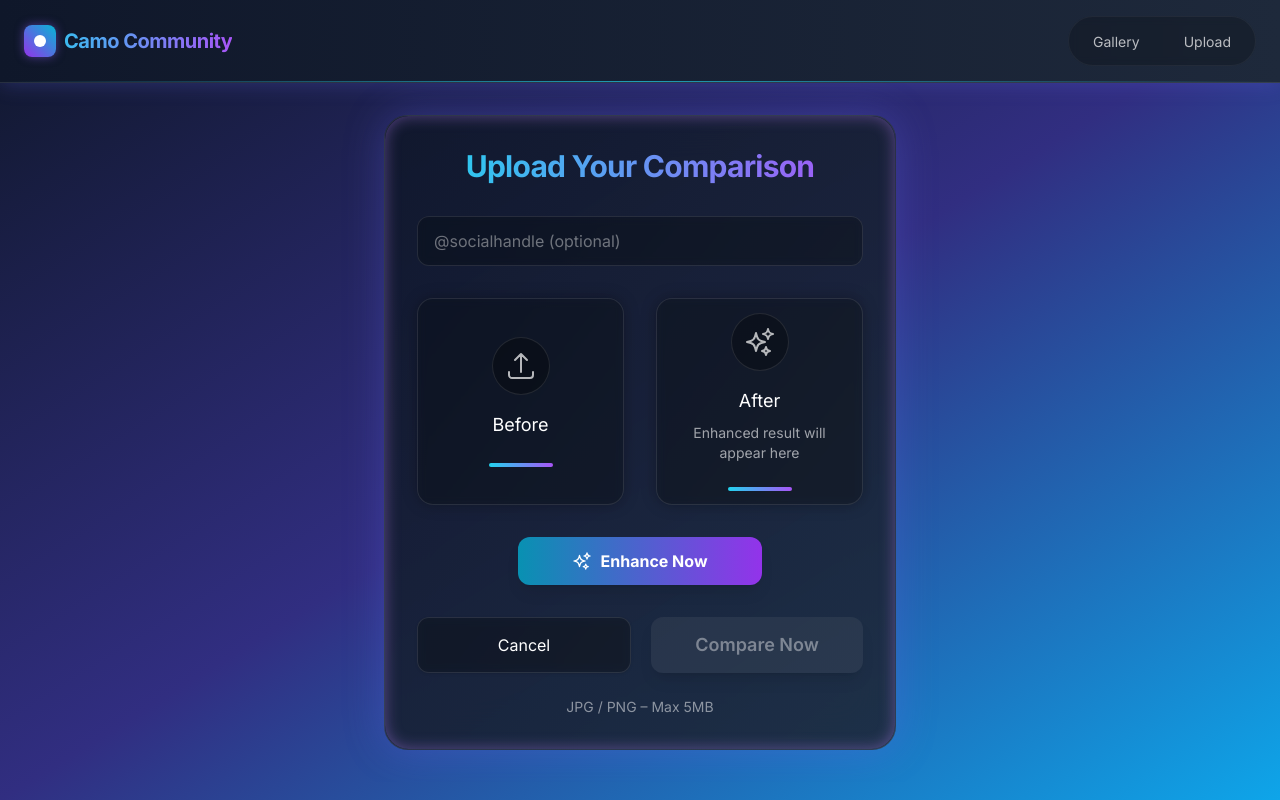
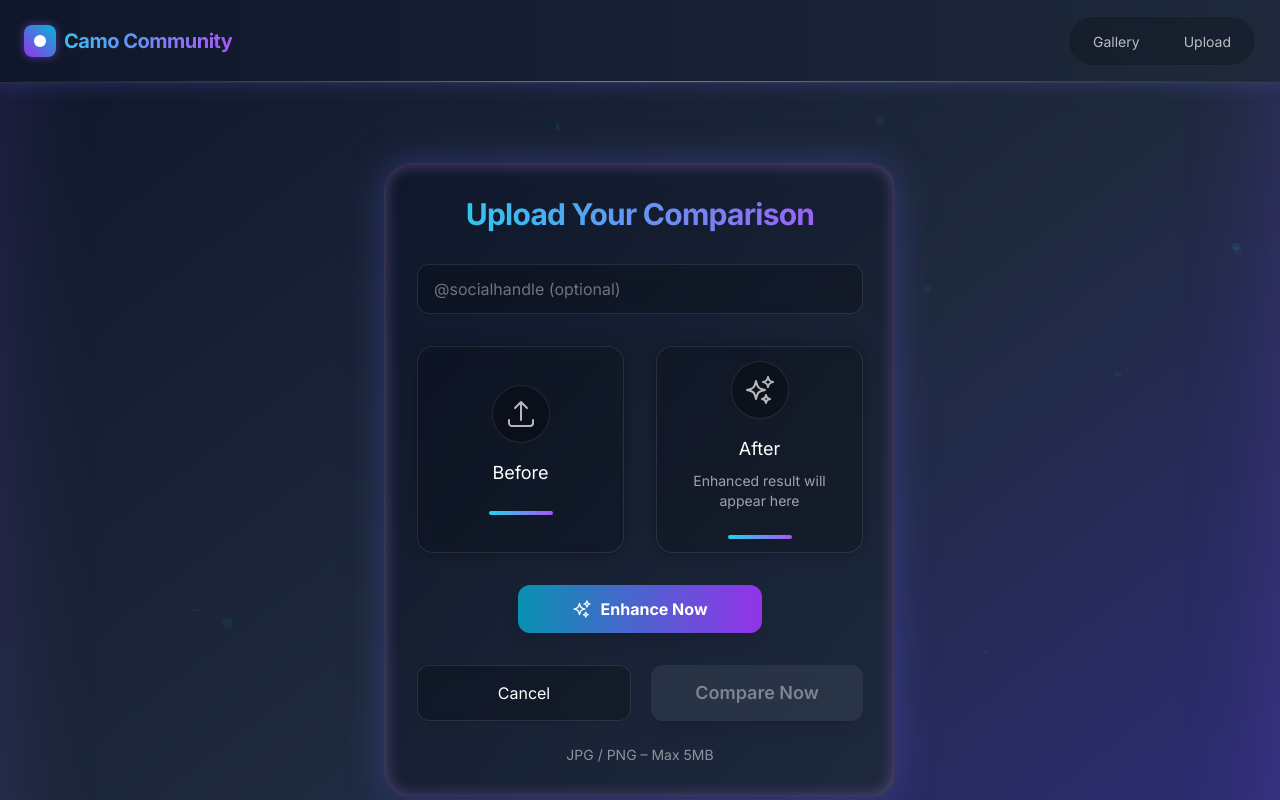
Before and after one commit to marcosSanchez-dev/camo-gallery-prototype, a React (Vite) app: page / in a window 1280 px wide. Both pictures are taken after a click on the button "Upload". Shown: the top 800 px of the page. Built offline with nearby package versions, Linux system fonts and the light colour scheme.

Commit message:
UI: immersive redesign with 3D background, visual hierarchy, and consistent lighting effects

```diff
--- a/src/App.jsx
+++ b/src/App.jsx
@@ -3,7 +3,7 @@ import Navbar from "./components/Navbar";
 import Gallery from "./components/Gallery";
 import UploadForm from "./components/UploadForm";
 import EngagementPanel from "./components/EngagementPanel";
-import SceneWrapper from "./components/SceneWrapper"; // Importa el nuevo wrapper animado
+import SceneWrapper from "./components/SceneWrapper";
 import mockSubmissions from "./mockSubmissions";
 import { AnimatePresence } from "framer-motion";
 
@@ -27,10 +27,33 @@ function App() {
   const goToGallery = () => setCurrentScene("gallery");
 
   return (
-    <div className="min-h-screen bg-gradient-to-br from-[#0f172a] via-[#312e81] to-[#0ea5e9] text-white font-inter">
+    <div className="min-h-screen bg-gradient-to-br from-[#0f172a] via-[#1e293b] to-[#312e81] text-white font-inter relative overflow-hidden">
+      {/* Efecto de partículas sutiles */}
+      <div className="absolute inset-0 pointer-events-none">
+        {[...Array(20)].map((_, i) => (
+          <div
+            key={i}
+            className="absolute rounded-full bg-cyan-400/10 animate-pulse"
+            style={{
+              top: `${Math.random() * 100}%`,
+              left: `${Math.random() * 100}%`,
+              width: `${Math.random() * 10 + 2}px`,
+              height: `${Math.random() * 10 + 2}px`,
+              animationDuration: `${Math.random() * 5 + 5}s`,
+            }}
+          />
+        ))}
+      </div>
+
+      {/* Efecto de borde luminoso */}
+      <div className="absolute inset-0 pointer-events-none shadow-[inset_0_0_100px_rgba(139,92,246,0.2)]" />
+
+      {/* Efecto de luz radial */}
+      <div className="absolute top-0 left-1/2 -translate-x-1/2 w-[800px] h-[800px] bg-radial-gradient(at center, rgba(99,102,241,0.1) 0%, rgba(0,0,0,0) 70%) pointer-events-none" />
+
       <Navbar goToUpload={goToUpload} goToGallery={goToGallery} />
 
-      <main className="relative max-w-5xl mx-auto px-4 py-8 min-h-[600px] overflow-hidden">
+      <main className="relative max-w-6xl mx-auto px-4 py-8 min-h-[calc(100vh-100px)]">
         <AnimatePresence mode="wait">
           {/* ESCENA 1: GALLERY */}
           <SceneWrapper key="gallery" isActive={currentScene === "gallery"}>
@@ -43,15 +66,36 @@ function App() {
 
           {/* ESCENA 2: UPLOAD */}
           <SceneWrapper key="upload" isActive={currentScene === "upload"}>
-            <UploadForm onSubmit={handleNewSubmission} onCancel={goToGallery} />
+            <div className="flex items-center justify-center min-h-[70vh] py-12">
+              <UploadForm
+                onSubmit={handleNewSubmission}
+                onCancel={goToGallery}
+              />
+            </div>
           </SceneWrapper>
 
           {/* ESCENA 3: COMPARADOR */}
           <SceneWrapper key="compare" isActive={currentScene === "compare"}>
-            <EngagementPanel entry={selectedForCompare} onBack={goToGallery} />
+            <div className="flex items-center justify-center min-h-[70vh] py-12">
+              <EngagementPanel
+                entry={selectedForCompare}
+                onBack={goToGallery}
+              />
+            </div>
           </SceneWrapper>
         </AnimatePresence>
       </main>
+
+      {/* Footer minimalista */}
+      <footer className="py-6 text-center text-white/50 text-sm relative z-10">
+        <div className="max-w-6xl mx-auto px-4">
+          <p>
+            © {new Date().getFullYear()} Camo Community Gallery. All rights
+            reserved.
+          </p>
+          <p className="mt-2">Transforming images with cinematic precision</p>
+        </div>
+      </footer>
     </div>
   );
 }
--- a/src/components/EngagementPanel.jsx
+++ b/src/components/EngagementPanel.jsx
@@ -187,7 +187,7 @@ export default function EngagementPanel({ entry, onBack }) {
       {/* Botón de regreso */}
       <button
         onClick={onBack}
-        className="absolute top-6 left-6 flex items-center gap-2 text-white/70 hover:text-white transition-colors group z-10"
+        className="absolute top-0 left-6 flex items-center gap-2 text-white/70 hover:text-white transition-colors group z-10"
       >
         <svg
           xmlns="http://www.w3.org/2000/svg"
```
